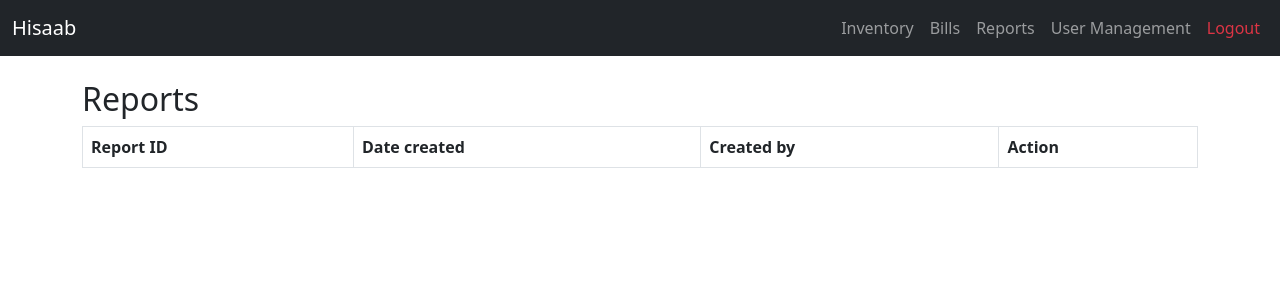
After one commit to sakc-c/Hisaab_Project, a Django app: page /reports/ in a window 1280 px wide. The commit adds this page. Shown: the top 300 px of the page. Run offline with Django 5.2, Linux system fonts and the light colour scheme; lists and menus that the app fills with data are empty.

Commit message:
views update templates final

```diff
--- a/hisaab/templates/hisaab/base.html
+++ b/hisaab/templates/hisaab/base.html
@@ -17,8 +17,10 @@
                 <ul class="navbar-nav ms-auto">
                     <li class="nav-item"><a class="nav-link" href="{% url 'inventory' %}">Inventory</a></li>
                     <li class="nav-item"><a class="nav-link" href="{% url 'bills' %}">Bills</a></li>
-                    <li class="nav-item"><a class="nav-link" href="{% url 'admin_page' %}">Admin</a></li>
+                    <li class="nav-item"><a class="nav-link" href="{% url 'reports' %}">Reports</a></li>
+                    <li class="nav-item"><a class="nav-link" href="{% url 'user_management' %}">User Management</a></li>
                     <li class="nav-item"><a class="nav-link text-danger" href="{% url 'sign_in' %}">Logout</a></li>
+
                 </ul>
             </div>
         </div>
--- a/hisaab/templates/hisaab/inventory.html
+++ b/hisaab/templates/hisaab/inventory.html
@@ -5,6 +5,7 @@
     <thead>
         <tr>
             <th>Item Name</th>
+            <th>Category</th>
             <th>Quantity</th>
             <th>Price</th>
             <th>Actions</th>
--- /dev/null
+++ b/hisaab/templates/hisaab/reports.html
@@ -0,0 +1,24 @@
+{% extends 'hisaab/base.html' %}
+{% block content %}
+<h2>Reports</h2>
+<table class="table table-bordered">
+    <thead>
+        <tr>
+            <th>Report ID</th>
+            <th>Date created</th>
+            <th>Created by</th>
+            <th>Action</th>
+        </tr>
+    </thead>
+    <tbody>
+        {% for bill in bills %}
+        <tr>
+            <td>{{ bill.id }}</td>
+            <td>{{ bill.customer_name }}</td>
+            <td>${{ bill.total_amount }}</td>
+            <td>{{ bill.date }}</td>
+        </tr>
+        {% endfor %}
+    </tbody>
+</table>
+{% endblock %}
--- a/hisaab/templates/hisaab/admin.html
+++ b/hisaab/templates/hisaab/user_management.html
@@ -1,5 +1,5 @@
 {% extends 'hisaab/base.html' %}
 {% block content %}
-<h2>Admin Panel</h2>
-<p>Manage users, settings, and reports.</p>
+<h2>User Management</h2>
+<p>Manage users</p>
 {% endblock %}
--- a/hisaab/urls.py
+++ b/hisaab/urls.py
@@ -6,5 +6,6 @@ urlpatterns = [
     path('dashboard/', views.dashboard, name='dashboard'),
     path('inventory/', views.inventory, name='inventory'),
     path('bills/', views.bills, name='bills'),
-    path('admin-page/', views.admin_page, name='admin_page'),
+    path('reports/', views.reports, name='reports'),
+    path('user_management/', views.user_management, name='user_management'),
 ]
--- a/hisaab/views.py
+++ b/hisaab/views.py
@@ -1,8 +1,5 @@
 from django.shortcuts import render
 from django.http import HttpResponse
-
-def index(request):
-    return HttpResponse("Testing!")
 
 
 def sign_in(request):
@@ -17,5 +14,8 @@ def inventory(request):
 def bills(request):
     return render(request, 'hisaab/bills.html', {'bills': []})  # Pass bills data
 
-def admin_page(request):
-    return render(request, 'hisaab/admin_page.html')
+def reports(request):
+    return render(request, 'hisaab/reports.html', {'report': []})  # Pass reports data
+
+def user_management(request):
+    return render(request, 'hisaab/user_management.html')
```
